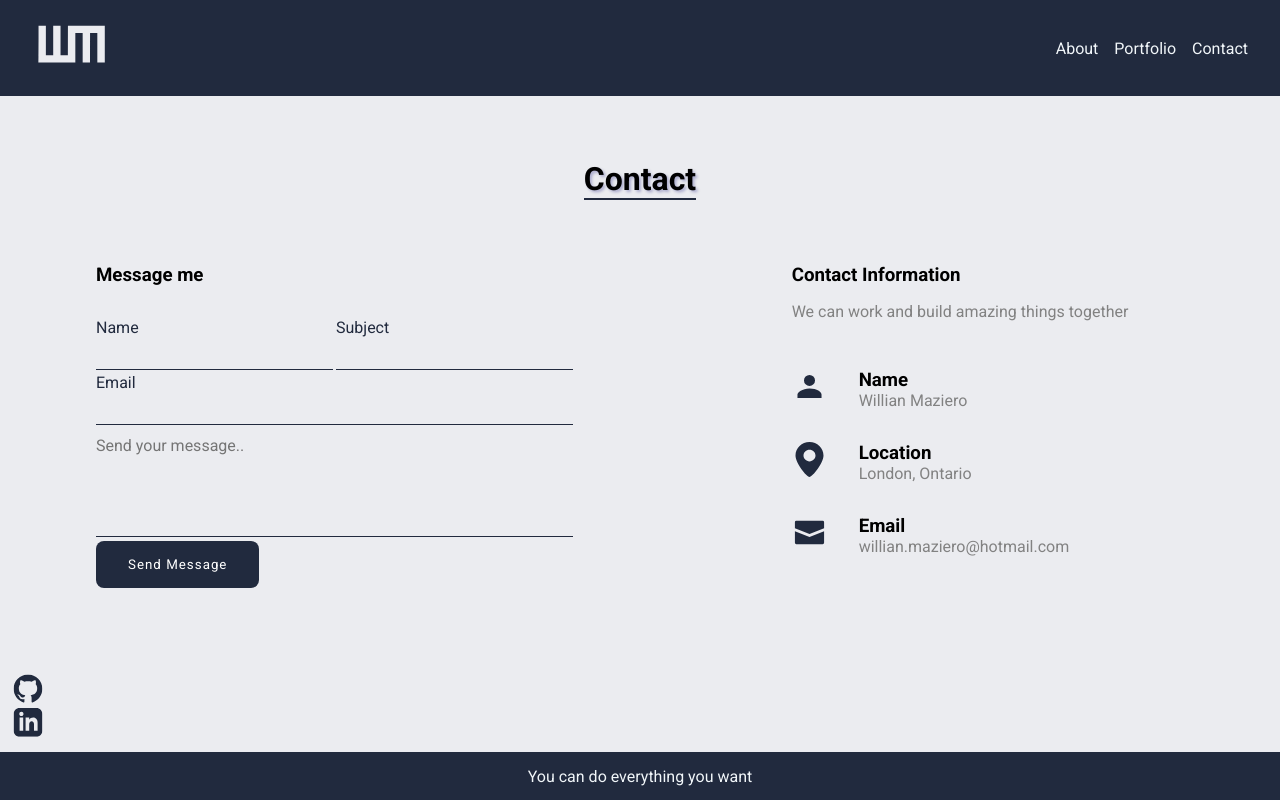
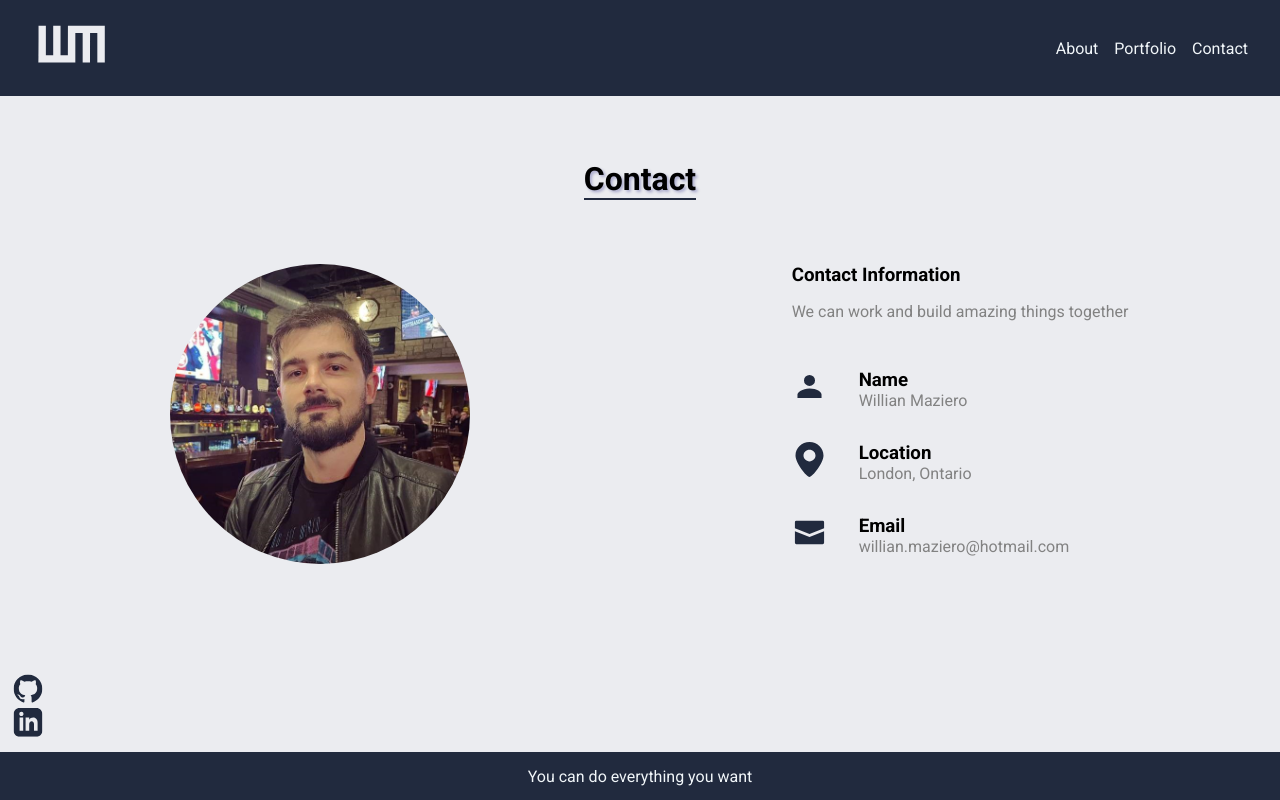
Before and after one commit to oMazzi/willianmaziero, a React (Create React App) app: page /contact in a window 1280 px wide. Built offline with nearby package versions, Linux system fonts and the light colour scheme.

Commit message:
Mostly ready to go

```diff
--- a/src/components/Contact.js
+++ b/src/components/Contact.js
@@ -3,37 +3,37 @@ import styles from './Contact.module.css';
 import { ReactComponent as Person } from '../assets/person.svg';
 import { ReactComponent as Location } from '../assets/location.svg';
 import { ReactComponent as Email } from '../assets/email.svg';
-import useForm from '../hooks/useForm';
+import avatar from '../assets/profile.png';
 
 const Contact = () => {
-  const [name, setName] = React.useState('');
-  const [subject, setSubject] = React.useState('');
-  const [email, setEmail] = React.useState('');
-  const [message, setMessage] = React.useState('');
+  // const [name, setName] = React.useState('');
+  // const [subject, setSubject] = React.useState('');
+  // const [email, setEmail] = React.useState('');
+  // const [message, setMessage] = React.useState('');
+  // const [contato, setContato] = React.useState([]);
 
-  const formName = useForm();
-  const formSubject = useForm();
-  const formEmail = useForm('email');
-  const formText = useForm();
-  const { onBlur } = useForm();
+  // const handleChangeName = (event) => {
+  //   setName(event.target.value);
+  // };
+  // const handleChangeSubject = (event) => {
+  //   setSubject(event.target.value);
+  // };
+  // const handleChangeEmail = (event) => {
+  //   setEmail(event.target.value);
+  // };
+  // const handleChangeMessage = (event) => {
+  //   setMessage(event.target.value);
+  // };
 
-  const handleChangeName = (event) => {
-    setName(event.target.value);
-  };
-  const handleChangeSubject = (event) => {
-    setSubject(event.target.value);
-  };
-  const handleChangeEmail = (event) => {
-    setEmail(event.target.value);
-  };
-  const handleChangeMessage = (event) => {
-    setMessage(event.target.value);
-  };
-
-  const handleSubmit = (event) => {
-    event.preventDefault();
-    window.location.href = '/willianmaziero';
-  };
+  // const handleSubmit = (event) => {
+  //   event.preventDefault();
+  //   setContato([
+  //     ...contato,
+  //     { name: name, email: email, subject: subject, message: message },
+  //   ]);
+  //   console.log(contato);
+  //   // window.location.href = '/willianmaziero';
+  // };
 
   return (
     <section className={styles.grid}>
@@ -41,7 +41,10 @@ const Contact = () => {
         <h1>Contact</h1>
       </div>
       <div className={styles.container}>
-        <form className={styles.form} onSubmit={handleSubmit}>
+        <section className={styles.avatar}>
+          <img src={avatar} alt="Profile" />
+        </section>
+        {/* <form className={styles.form} onSubmit={handleSubmit}>
           <h3>Message me</h3>
           <div className={styles.inputContainer}>
             <label htmlFor="name">Name</label>
@@ -51,8 +54,6 @@ const Contact = () => {
               type="text"
               onChange={handleChangeName}
               name="formName"
-              onBlur={onBlur}
-              {...formName}
             />
           </div>
           <div className={styles.inputContainer}>
@@ -63,7 +64,6 @@ const Contact = () => {
               id="subject"
               onChange={handleChangeSubject}
               name="formSubject"
-              {...formSubject}
             />
           </div>
           <div className={`${styles.inputFullRow} ${styles.inputContainer}`}>
@@ -73,8 +73,6 @@ const Contact = () => {
               type="email"
               onChange={handleChangeEmail}
               name="formEmail"
-              onBlur={onBlur}
-              {...formEmail}
             />
           </div>
           <div className={`${styles.inputFullRow} ${styles.inputContainer}`}>
@@ -87,13 +85,12 @@ const Contact = () => {
               rows="5"
               onChange={handleChangeMessage}
               name="formText"
-              {...formText}
             ></textarea>
           </div>
           <div className={styles.btn}>
             <button type="submit">Send Message</button>
           </div>
-        </form>
+        </form> */}
         <div className={styles.containerContactMain}>
           <div className={styles.contactMain}>
             <h3 className={styles.titleContact}>Contact Information</h3>
--- a/src/components/Contact.module.css
+++ b/src/components/Contact.module.css
@@ -132,6 +132,18 @@ p {
   margin-bottom: 3rem;
 }
 
+.avatar {
+  display: flex;
+  justify-content: center;
+}
+
+.avatar img {
+  width: 300px;
+  height: 300px;
+  border-radius: 50%;
+  margin: 4rem 0 auto 0;
+}
+
 @media (max-width: 720px) {
   .grid {
     display: grid;
@@ -139,6 +151,12 @@ p {
     width: 100vw;
     height: auto;
     overflow: hidden;
+    justify-items: start;
+  }
+  .avatar img {
+    width: 150px;
+    height: 150px;
+    border-radius: 50%;
   }
   .title {
     width: 100vw;
```
